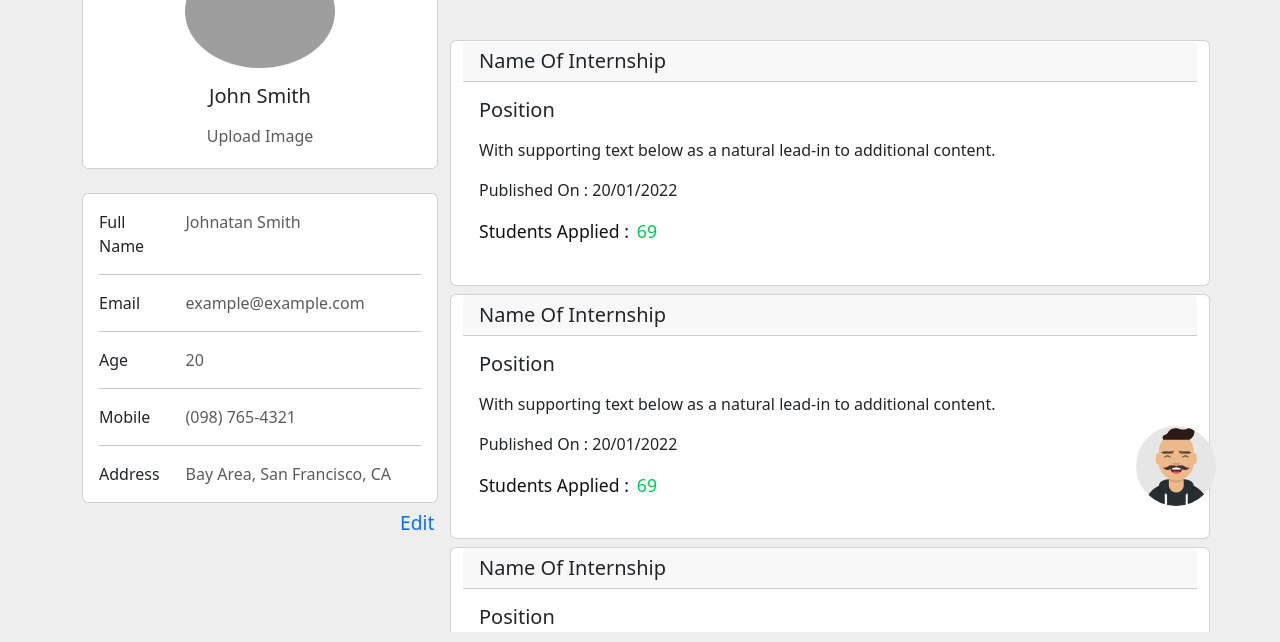
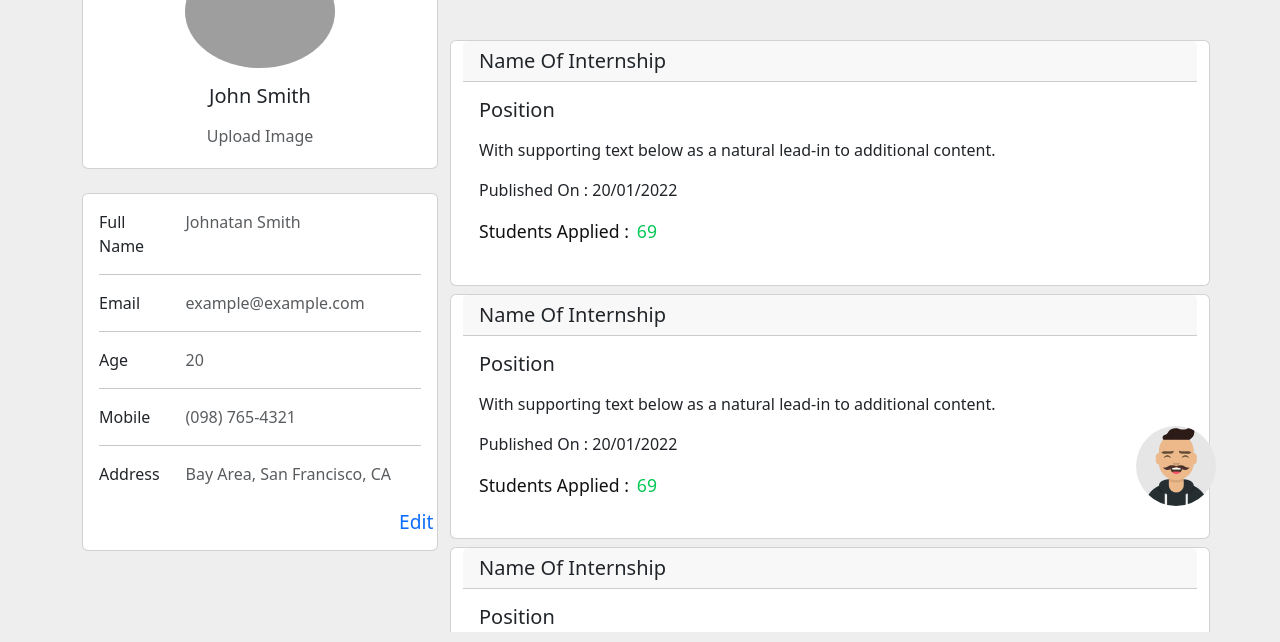
Before and after one commit to C0SMlC/Faculty-panel, a plain HTML site: page index.html in a window 1280 px wide. Shown: the part 214-856 px from the top of the page. Drawn offline with nearby package versions, Linux system fonts and the light colour scheme; grey boxes are pictures that could not be loaded.

Commit message:
Minor Changes

```diff
--- a/index.html
+++ b/index.html
@@ -31,7 +31,8 @@
                 <li class="breadcrumb-item active" aria-current="page">
                   User Profile
                 </li>
-              </ol>-
+              </ol>
+              -
             </nav>
           </div>
         </div>
@@ -98,12 +99,12 @@
                   </div>
                 </div>
               </div>
-            </div>
-            <!-- Edit Profile Link -->
-            <div class="edit-profile">
-              <a href="#" class="edit-profile-link" onclick="openForm()"
-                >Edit</a
-              >
+              <!-- Edit Profile Link -->
+              <div class="edit-profile mb-5">
+                <a href="#" class="edit-profile-link mt-4" onclick="openForm()"
+                  >Edit</a
+                >
+              </div>
             </div>
           </div>
 
```
